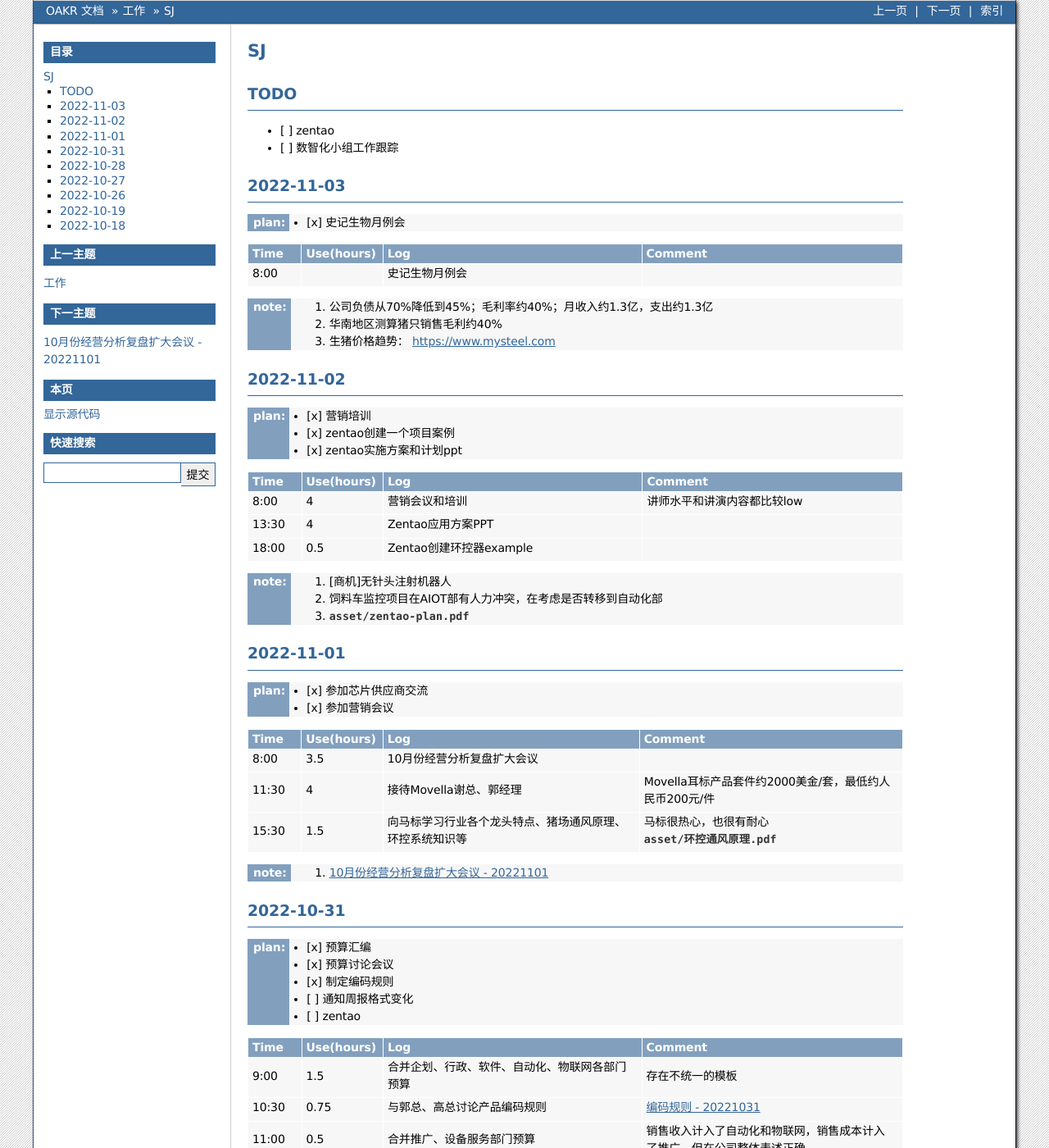
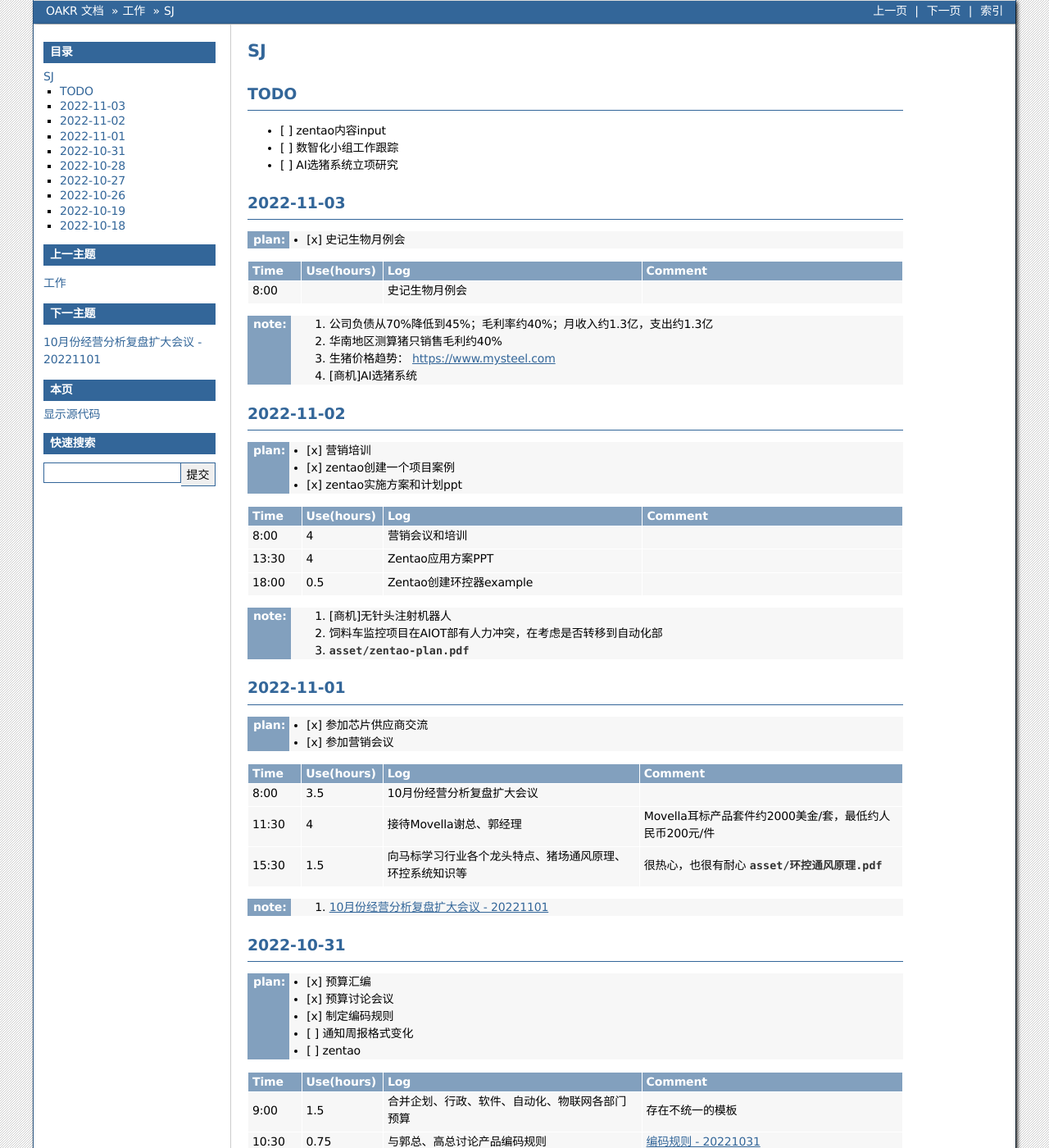
Before and after one commit to cruiurc/cruiurc.github.io, a Sphinx documentation site: the page built from source/work/sj/sj.rst, in a window 1280 px wide and 1400 px high. Shown: the whole window at 82% size. Built offline with Sphinx 7.4.7, drawn with Linux system fonts in a browser that asks for light colours.

Commit message:
20221103 work

```diff
--- a/source/work/sj/sj.rst
+++ b/source/work/sj/sj.rst
@@ -2,9 +2,9 @@ SJ
 ===
 TODO
 -----
-- [ ] zentao
+- [ ] zentao内容input
 - [ ] 数智化小组工作跟踪
-
+- [ ] AI选猪系统立项研究
 
 2022-11-03
 -----------
@@ -21,6 +21,7 @@ TODO
    1. 公司负债从70%降低到45%；毛利率约40%；月收入约1.3亿，支出约1.3亿
    2. 华南地区测算猪只销售毛利约40%
    3. 生猪价格趋势： https://www.mysteel.com
+   4. [商机]AI选猪系统
 
 
 2022-11-02
@@ -34,7 +35,7 @@ TODO
    :header: "Time", "Use(hours)", "Log", "Comment"
    :widths: 10, 10, 50, 50
 
-   8:00, 4, 营销会议和培训, 讲师水平和讲演内容都比较low
+   8:00, 4, 营销会议和培训,
    13:30, 4, Zentao应用方案PPT
    18:00, 0.5, Zentao创建环控器example
 
@@ -56,7 +57,7 @@ TODO
 
     8:00, 3.5, 10月份经营分析复盘扩大会议
     11:30, 4, 接待Movella谢总、郭经理, Movella耳标产品套件约2000美金/套，最低约人民币200元/件
-    15:30, 1.5, 向马标学习行业各个龙头特点、猪场通风原理、环控系统知识等, 马标很热心，也很有耐心 :download:`asset/环控通风原理.pdf`
+    15:30, 1.5, 向马标学习行业各个龙头特点、猪场通风原理、环控系统知识等, 很热心，也很有耐心 :download:`asset/环控通风原理.pdf`
 
 
 :note:
```
